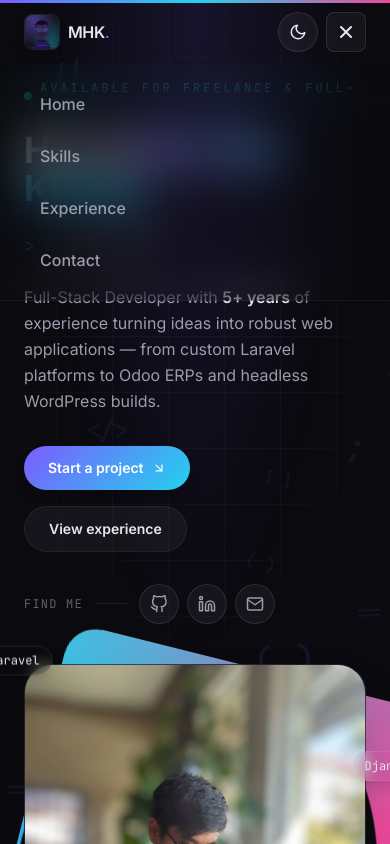
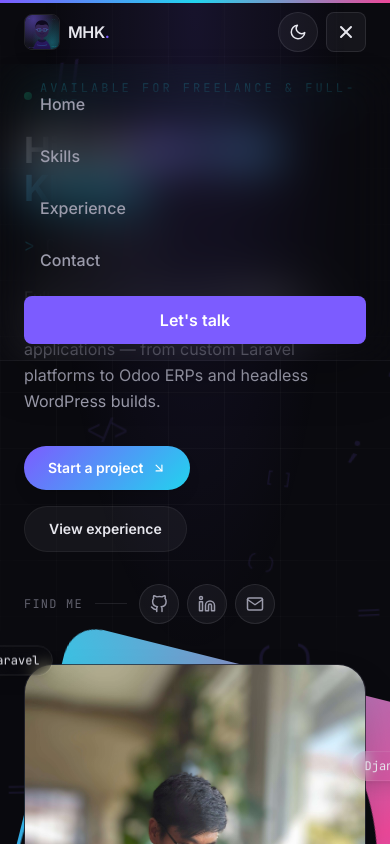
Before and after one commit to minhtetkhaing-dev/my-portfolio, a Next.js app: page / in a window 390 px wide. Both pictures are taken after a click on the button 346 px from the left and 32 px from the top of the page. Shown: the top 844 px of the page. Built offline with nearby package versions, Linux system fonts and the light colour scheme.

Commit message:
Fix mobile nav menu

```diff
--- a/src/components/Navbar.tsx
+++ b/src/components/Navbar.tsx
@@ -96,7 +96,10 @@ export default function Navbar() {
 
           {/* Mobile toggle */}
           <button
+            type="button"
             aria-label="Toggle menu"
+            aria-controls="mobile-menu"
+            aria-expanded={open}
             onClick={() => setOpen((o) => !o)}
             className="flex h-10 w-10 items-center justify-center rounded-lg border border-fg-10 bg-fg-5 text-fg md:hidden"
           >
@@ -109,11 +112,12 @@ export default function Navbar() {
       <AnimatePresence>
         {open && (
           <motion.div
+            id="mobile-menu"
             initial={{ height: 0, opacity: 0 }}
             animate={{ height: "auto", opacity: 1 }}
             exit={{ height: 0, opacity: 0 }}
             transition={{ duration: 0.25 }}
-            className="overflow-hidden border-b border-fg-5 bg-bg/95 backdrop-blur-xl md:hidden"
+            className="fixed left-0 right-0 top-16 z-50 overflow-hidden border-b border-fg-5 bg-bg/95 shadow-2xl shadow-black/20 backdrop-blur-xl md:hidden"
           >
             <ul className="section-shell flex flex-col gap-1 py-4">
               {NAV_LINKS.map((link) => (
@@ -127,6 +131,15 @@ export default function Navbar() {
                   </a>
                 </li>
               ))}
+              <li>
+                <a
+                  href="#contact"
+                  onClick={() => setOpen(false)}
+                  className="mt-2 block rounded-lg bg-accent px-4 py-3 text-center text-base font-semibold text-white"
+                >
+                  Let&apos;s talk
+                </a>
+              </li>
             </ul>
           </motion.div>
         )}
```
